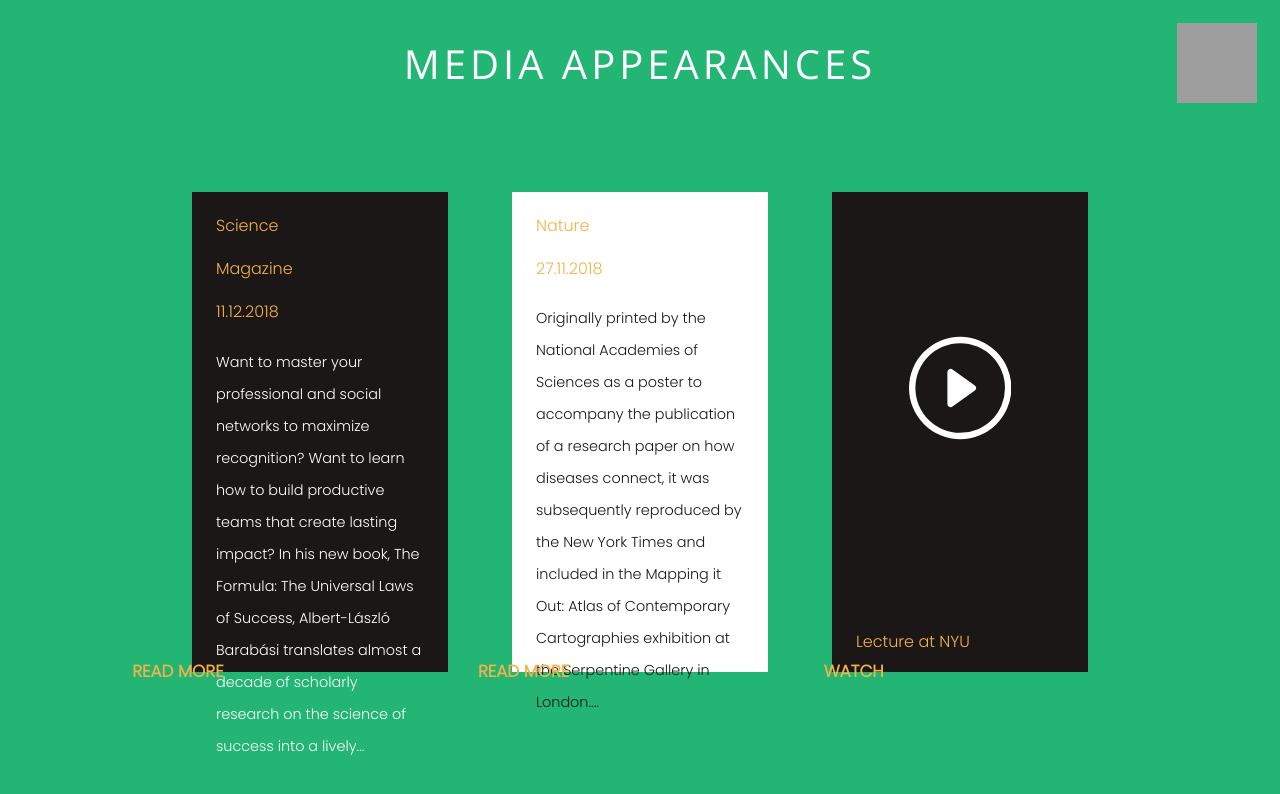
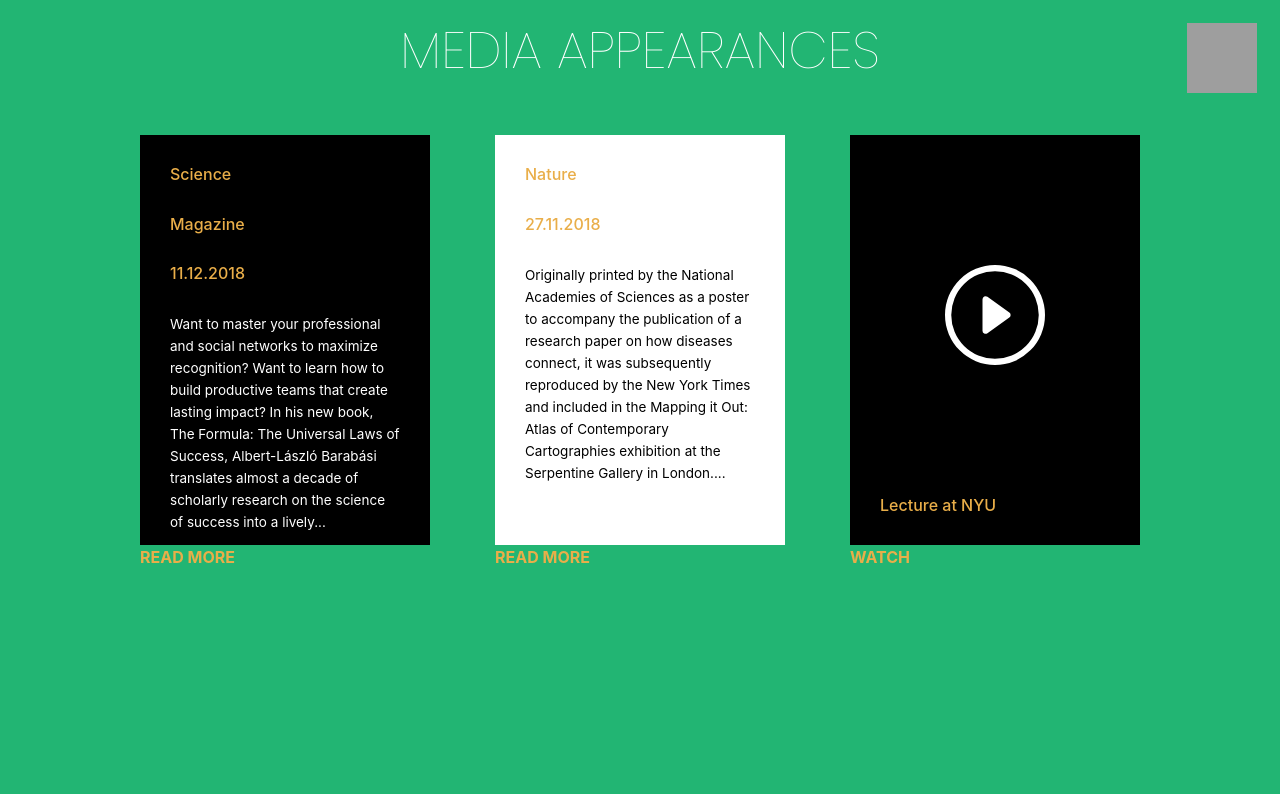
Before and after one commit to Pugnerd/cc_exam, a plain HTML site: page index.html in a window 1280 px wide. Drawn offline with nearby package versions, Linux system fonts and the light colour scheme; grey boxes are pictures that could not be loaded.

Commit message:
1hour version

```diff
--- a/index.html
+++ b/index.html
@@ -1,4 +1,49 @@
 <!DOCTYPE html>
+<html lang="en">
+<head>
+	<meta charset="UTF-8">
+	<meta http-equiv="X-UA-Compatible" content="IE=edge">
+	<meta name="viewport" content="width=device-width, initial-scale=1.0">
+	<title>Document</title>
+	<link rel="preconnect" href="https://fonts.gstatic.com">
+	<link href="https://fonts.googleapis.com/css2?family=Poppins:wght@100&display=swap" rel="stylesheet">
+	<link rel="stylesheet" href="https://stackpath.bootstrapcdn.com/bootstrap/4.3.1/css/bootstrap.min.css" integrity="sha384-ggOyR0iXCbMQv3Xipma34MD+dH/1fQ784/j6cY/iJTQUOhcWr7x9JvoRxT2MZw1T" crossorigin="anonymous">
+	<script src="https://stackpath.bootstrapcdn.com/bootstrap/4.3.1/js/bootstrap.min.js" integrity="sha384-JjSmVgyd0p3pXB1rRibZUAYoIIy6OrQ6VrjIEaFf/nJGzIxFDsf4x0xIM+B07jRM" crossorigin="anonymous"></script>
+	<link rel="stylesheet" href="style.css">
+</head>
+<body>
+	<h1>MEDIA APPEARANCES</h1>
+	<nav id="icon" class="navbar navbar-light navbar-1 white">
+		<span id="hamb" class="navbar-toggler-icon"></span>
+	</nav>
+
+	<div class="container">
+	<div class="first" id="item">
+		<h6>Science</h6>
+		<h6>Magazine</h6>
+		<h6>11.12.2018</h6>
+		<p class="text">Want to master your professional and social networks to maximize recognition? Want to learn how to build productive teams that create lasting impact? In his new book, The Formula: The Universal Laws of Success, Albert-László Barabási translates almost a decade of scholarly research on the science of success into a lively...</p>
+		<p class="end">READ MORE</p>
+	</div>
+
+	<div class="second" id="item">
+		<h6>Nature</h6>
+		<h6>27.11.2018</h6>
+		<p class="text">Originally printed by the National Academies of Sciences as a poster to accompany the publication of a research paper on how diseases connect, it was subsequently reproduced by the New York Times and included in the Mapping it Out: Atlas of Contemporary Cartographies exhibition at the Serpentine Gallery in London....</p>
+		<p class="end">READ MORE</p>
+	</div>
+	<div class="third" id="item">
+		<svg xmlns="http://www.w3.org/2000/svg" fill="#fff" class="bi bi-play-circle" viewBox="0 0 16 16">
+			<path d="M8 15A7 7 0 1 1 8 1a7 7 0 0 1 0 14zm0 1A8 8 0 1 0 8 0a8 8 0 0 0 0 16z"/>
+			<path d="M6.271 5.055a.5.5 0 0 1 .52.038l3.5 2.5a.5.5 0 0 1 0 .814l-3.5 2.5A.5.5 0 0 1 6 10.5v-5a.5.5 0 0 1 .271-.445z"/>
+		</svg>
+		<h6 id="lecture">Lecture at NYU</h6>
+		<p class="end">WATCH</p>
+	</div>
+</div>
+</body>
+</html>
+<!-- <!DOCTYPE html>
 <html lang="en">
 <head>
 	<meta charset="UTF-8">
--- a/style.scss
+++ b/style.scss
@@ -1,150 +1,254 @@
-* {
+-* {
 	margin: 0;
 	padding: 0;
 	box-sizing: border-box;
 }
-
-
+h1 {
+	text-align: center;
+	font-weight: lighter;
+	color: white;
+	margin-top: 20px;
+	font-size: 4vw;
+	font-family: 'Poppins', sans-serif;
+	@media screen and (max-width: 500px) {
+		text-align: left;
+		margin-top: 35px;
+		margin-left: 40px;
+		font-size: 20px;
+  }
+}
+body {
+	background-color: rgb(34, 181, 115);
+}
+.container {
+	display: flex;
+	flex-wrap: wrap;
+	justify-content: center;
+	align-content: center;
+	gap: 65px;
+	margin-top: 30px
+}
 .navbar.navbar-1 .navbar-toggler-icon {
 	background-image: url("https://mdbcdn.b-cdn.net/img/svg/hamburger6.svg?color=000");
 	position: fixed;
+	z-index: 1;
   top: 23px;
   right: 23px;
-	height: 80px;
-	width: 80px;
+	height: 70px;
+	width: 70px;
 	@media screen and (max-width: 600px) {
-		height: 60px;
-		width: 60px;
+		height: 50px;
+		width: 50px;
   }
 }
-body {
-  font-family: 'Poppins', sans-serif;
-  background-color: rgb(34, 181, 115);
+h6 {
+	color: rgb(233, 174, 73);
+	margin: 30px;
 }
-h1 {
-  text-align: center;
-  color: white;
-	font-weight: 300;
-	margin-top: 5vh;
-	font-family: 'Open Sans', sans-serif;
-	font-weight: lighter;
-	letter-spacing: 4px;
-	@media screen and (max-width: 600px) {
-		margin-left: 8vw;
-		text-align: left;
-		font-size: 20px;
-		letter-spacing: 4px;
-  }
+.text {
+	font-size: 13.5px;
+	margin: 30px;
+	line-height: 22px;
 }
-.container {
-  display: flex;
-  flex-wrap: wrap;
-  justify-content: center;
-  align-self: center;
-	gap: 5vw;
+.first {
+	background-color: black;
+	color: white;
 }
-.item {
-	background-color: rgb(28, 23, 23);
-	margin-top: 10vh;
-  height: 60vh;
-  width: 20vw;
-	@media screen and (max-width: 600px) {
-		width: 75vw;
-  }
+.second {
+	background-color: white;
+	color: black;
+}
+.third {
+	background-color: black;
+	position: relative;
+}
+svg {
+	height: 100px;
+	width: 100px;
+	margin: auto;
+  position: absolute;
+  top: 0; left: 0; bottom: 50px; right: 0;
+}
+#item {
+	position: relative;
+	width: 290px;
+	height: 410px;
 }
 
-#center-item {
-	background-color: white;
-}
-h6 {
-	margin: 3vh;
-	color: rgb(241, 178, 74);
-}
-p {
-	font-size: 1.8vh;
-	color: white;
-	margin: 3vh;
-	line-height: 4vh;
-	font-family: 'Poppins', sans-serif;
-}
-
-.center-text {
-	color: rgb(28, 23, 23);
+.end {
+	position: absolute;
+	bottom: -40px;
+	color: rgb(233, 174, 73);
+	font-weight: bold;
 }
 
 #lecture {
-	margin-top: 23vh;
-	@media screen and (max-width: 600px) {
-		margin-top: 17vh;
-  }
+	position: absolute;
+	bottom: 0;
 }
 
-svg {
-	width: 8vw;
-	height: 15vh;
-  margin-top: 17vh;
-	margin-left: 6vw;
-	@media screen and (max-width: 600px) {
-		height: 24vw;
-		width: 30vh;
-		margin-top: 22vh;
-		margin-left: 14vw;
-  }
-}
+
+
+
+
+
+
+
+
+
+
+
+
+
+
+
+// * {
+// 	margin: 0;
+// 	padding: 0;
+// 	box-sizing: border-box;
+// }
+
+
+// .navbar.navbar-1 .navbar-toggler-icon {
+// 	background-image: url("https://mdbcdn.b-cdn.net/img/svg/hamburger6.svg?color=000");
+// 	position: fixed;
+//   top: 23px;
+//   right: 23px;
+// 	height: 80px;
+// 	width: 80px;
+// 	@media screen and (max-width: 600px) {
+// 		height: 60px;
+// 		width: 60px;
+//   }
+// }
+// body {
+//   font-family: 'Poppins', sans-serif;
+//   background-color: rgb(34, 181, 115);
+// }
+// h1 {
+//   text-align: center;
+//   color: white;
+// 	font-weight: 300;
+// 	margin-top: 5vh;
+// 	font-family: 'Open Sans', sans-serif;
+// 	font-weight: lighter;
+// 	letter-spacing: 4px;
+// 	@media screen and (max-width: 600px) {
+// 		margin-left: 8vw;
+// 		text-align: left;
+// 		font-size: 20px;
+// 		letter-spacing: 4px;
+//   }
+// }
+// .container {
+//   display: flex;
+//   flex-wrap: wrap;
+//   justify-content: center;
+//   align-self: center;
+// 	gap: 5vw;
+// }
+// .item {
+// 	background-color: rgb(28, 23, 23);
+// 	margin-top: 10vh;
+//   height: 60vh;
+//   width: 20vw;
+// 	@media screen and (max-width: 600px) {
+// 		width: 75vw;
+//   }
+// }
+
+// #center-item {
+// 	background-color: white;
+// }
+// h6 {
+// 	margin: 3vh;
+// 	color: rgb(241, 178, 74);
+// }
+// p {
+// 	font-size: 1.8vh;
+// 	color: white;
+// 	margin: 3vh;
+// 	line-height: 4vh;
+// 	font-family: 'Poppins', sans-serif;
+// }
+
+// .center-text {
+// 	color: rgb(28, 23, 23);
+// }
+
+// #lecture {
+// 	margin-top: 23vh;
+// 	@media screen and (max-width: 600px) {
+// 		margin-top: 17vh;
+//   }
+// }
+
+// svg {
+// 	width: 8vw;
+// 	height: 15vh;
+//   margin-top: 17vh;
+// 	margin-left: 6vw;
+// 	@media screen and (max-width: 600px) {
+// 		height: 24vw;
+// 		width: 30vh;
+// 		margin-top: 22vh;
+// 		margin-left: 14vw;
+//   }
+// }
+// // .btn-container {
+// // 	display: grid;
+// //   grid-template-columns: 70px auto auto;
+// //   grid-gap: 10px;
+
+// // }
+// #read {
+// 	// margin-top: -17vh;
+// 	// margin-left: -10vw;
+// 	color: rgb(241, 178, 74);
+// 	font-weight: bold;
+// 	background: none;
+// 	border: none;
+// 	height: auto;
+// 	font-size: 2.1vh;
+// }
+// #reads {
+// 	// margin-top: -17vh;
+// 	// margin-left: 15vw;
+// 	color: rgb(241, 178, 74);
+// 	font-weight: bold;
+// 	background: none;
+// 	border: none;
+// 	font-size: 2.1vh;
+// }
+// #watch {
+// 	// margin-top: -17vh;
+// 	// margin-left: 40vh;
+// 	color: rgb(241, 178, 74);
+// 	font-weight: bold;
+// 	background: none;
+// 	border: none;
+// 	font-size: 2.1vh;
+// }
 // .btn-container {
-// 	display: grid;
-//   grid-template-columns: 70px auto auto;
-//   grid-gap: 10px;
-
+// 	margin-left: -33vh;
+//   display: flex;
+//   flex-wrap: wrap;
+//   justify-content: center;
+//   align-self: center;
+// 	gap: 18vw;
+// 	@media screen and (max-width: 600px) {
+// 		display: flex;
+// 		margin-left: -36vh;
+// 		margin-top: -135vh;
+// 		justify-content: center;
+// 		align-content: center;
+// 		gap: 73vh;
+//   }
 // }
-#read {
-	// margin-top: -17vh;
-	// margin-left: -10vw;
-	color: rgb(241, 178, 74);
-	font-weight: bold;
-	background: none;
-	border: none;
-	height: auto;
-	font-size: 2.1vh;
-}
-#reads {
-	// margin-top: -17vh;
-	// margin-left: 15vw;
-	color: rgb(241, 178, 74);
-	font-weight: bold;
-	background: none;
-	border: none;
-	font-size: 2.1vh;
-}
-#watch {
-	// margin-top: -17vh;
-	// margin-left: 40vh;
-	color: rgb(241, 178, 74);
-	font-weight: bold;
-	background: none;
-	border: none;
-	font-size: 2.1vh;
-}
-.btn-container {
-	margin-left: -33vh;
-  display: flex;
-  flex-wrap: wrap;
-  justify-content: center;
-  align-self: center;
-	gap: 18vw;
-	@media screen and (max-width: 600px) {
-		display: flex;
-		margin-left: -36vh;
-		margin-top: -135vh;
-		justify-content: center;
-		align-content: center;
-		gap: 73vh;
-  }
-}
-.btn {
-	background-color: rgb(28, 23, 23);
-	margin-top: -16vh;
-	@media screen and (max-width: 600px) {
-		width: 75vw;
-  }
-}
+// .btn {
+// 	background-color: rgb(28, 23, 23);
+// 	margin-top: -16vh;
+// 	@media screen and (max-width: 600px) {
+// 		width: 75vw;
+//   }
+// }
```
Also changed, not shown: style.css, 1 other file.
